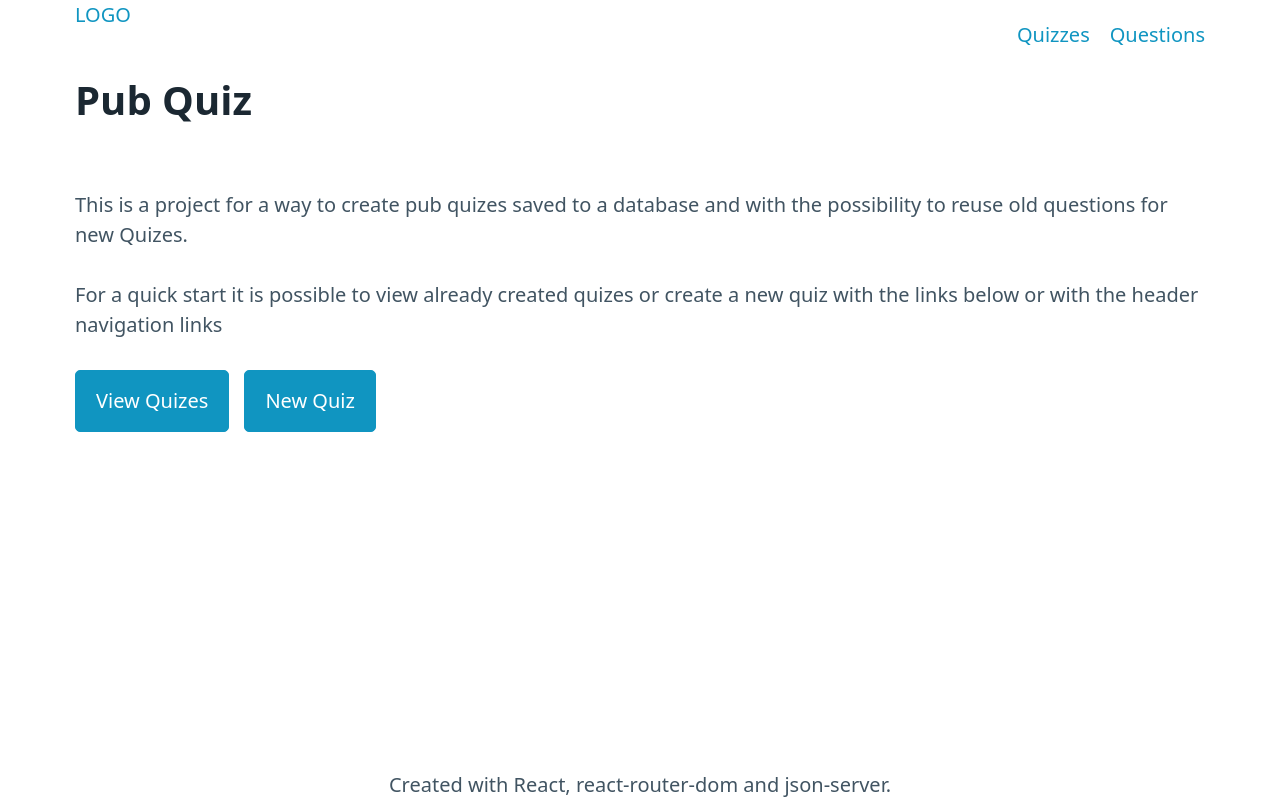
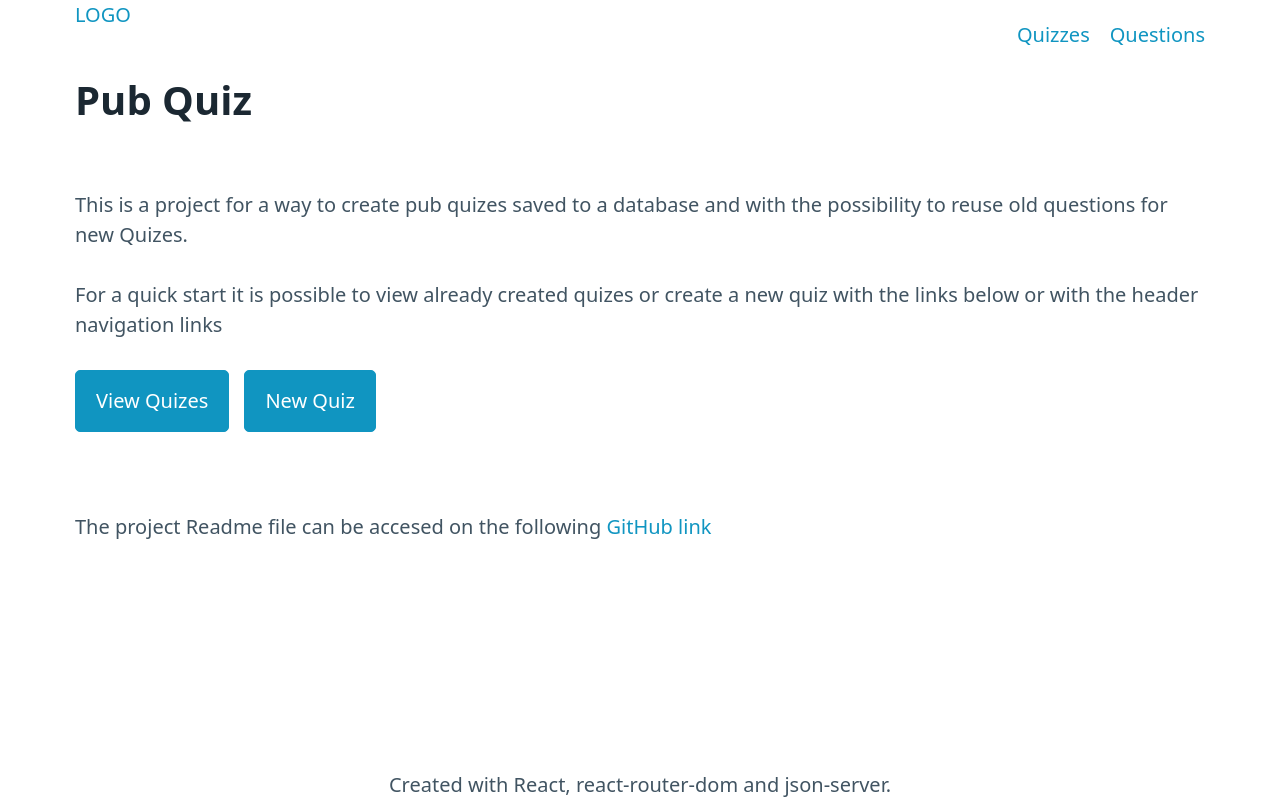
Before and after one commit to MBlazina/pub-quiz-api-react-ts, a React (Vite) app: page / in a window 1280 px wide. Built offline with nearby package versions, Linux system fonts and the light colour scheme.

Commit message:
fix: README.md updated

```diff
--- a/src/pages/Home.tsx
+++ b/src/pages/Home.tsx
@@ -17,6 +17,12 @@ const Home = () => {
           </Link>
         </div>
       </section>
+      <section>
+        The project Readme file can be accesed on the following{" "}
+        <a href="https://github.com/MBlazina/pub-quiz-api-react-ts#readme" target="_blank">
+          GitHub link
+        </a>
+      </section>
     </HomeStyled>
   );
 };
```
